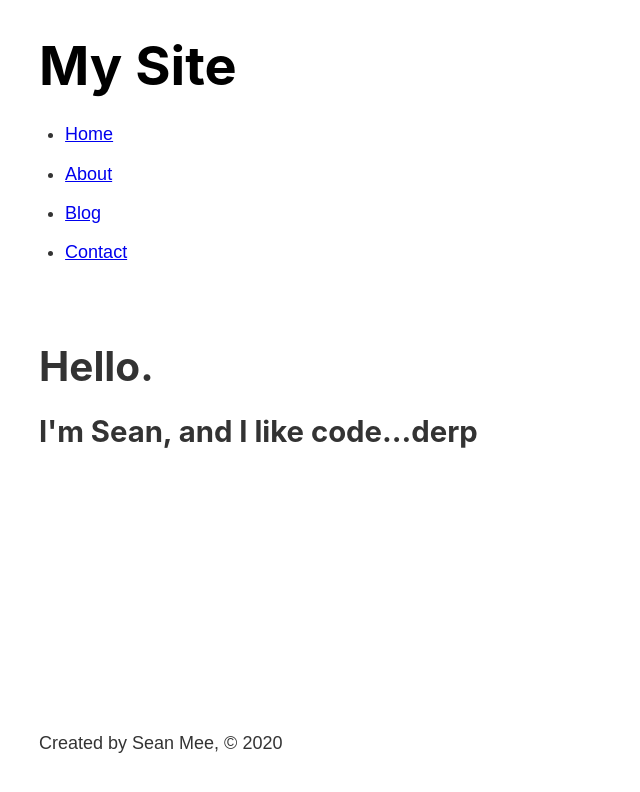
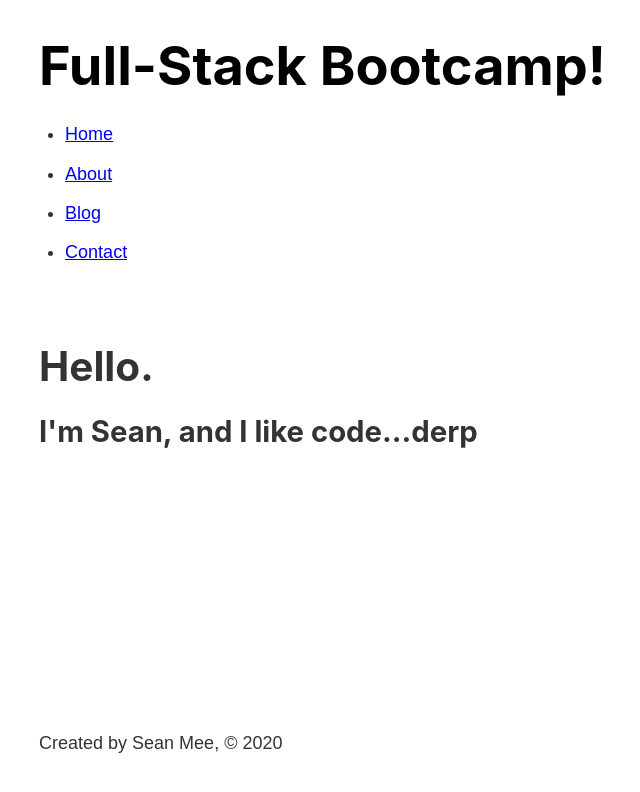
Before and after one commit to SeanMee86/gatsby_bootcamp, a Gatsby site: page / in a window 1280 px wide. Shown: the whole page, without its empty margins (134-774 px from the left). Built offline with nearby package versions, Linux system fonts and the light colour scheme; Gatsby itself is replaced by a stand-in of ours.

Commit message:
timestamp 1:47:12

```diff
--- a/gatsby-config.js
+++ b/gatsby-config.js
@@ -6,7 +6,11 @@
 
 module.exports = {
   /* Your site config here */
+    siteMetadata: {
+        title: 'Full-Stack Bootcamp!',
+        author: 'Sean Mee'
+    },
     plugins: [
-        'gatsby-plugin-sass'
+        'gatsby-plugin-sass',
     ]
-}
+};
--- a/src/components/footer.js
+++ b/src/components/footer.js
@@ -1,10 +1,10 @@
 import React from "react";
 
-const Footer = () => {
+const Footer = (props) => {
     const date = new Date();
     return (
         <footer>
-           <p>Created by Sean Mee, &copy; {date.getFullYear()}</p>
+           <p>Created by {props.siteAuthor}, &copy; {date.getFullYear()}</p>
         </footer>
     )
 };
--- a/src/components/header.js
+++ b/src/components/header.js
@@ -1,15 +1,13 @@
 import React from "react";
 import {Link} from "gatsby";
-
-// import './header.module.scss';
 import headerStyles from './header.module.scss'
 
-const Header = () => {
+const Header = (props) => {
     return (
         <header className={headerStyles.header}>
             <h1>
                 <Link to={'/'} className={headerStyles.title}>
-                    My Site
+                    {props.siteTitle}
                 </Link>
             </h1>
             <nav>
--- a/src/components/layout.js
+++ b/src/components/layout.js
@@ -1,17 +1,32 @@
 import React from "react";
 import Header from "./header";
 import Footer from "./footer";
+import {graphql, useStaticQuery} from "gatsby";
 import styles from "../styles/index.scss"
 import layoutStyles from "./layout.module.scss"
 
 const Layout = (props) => {
+
+    const data = useStaticQuery(graphql`
+        query {
+            site {
+                siteMetadata {
+                    title
+                    author
+                }
+            }
+        }
+    `);
+
+    const metaData = data.site.siteMetadata;
+
     return (
         <div className={layoutStyles.container}>
             <div className={layoutStyles.content}>
-                <Header/>
+                <Header siteTitle={metaData.title}/>
                 {props.children}
             </div>
-            <Footer/>
+            <Footer siteAuthor={metaData.author}/>
         </div>
     )
 };
```
